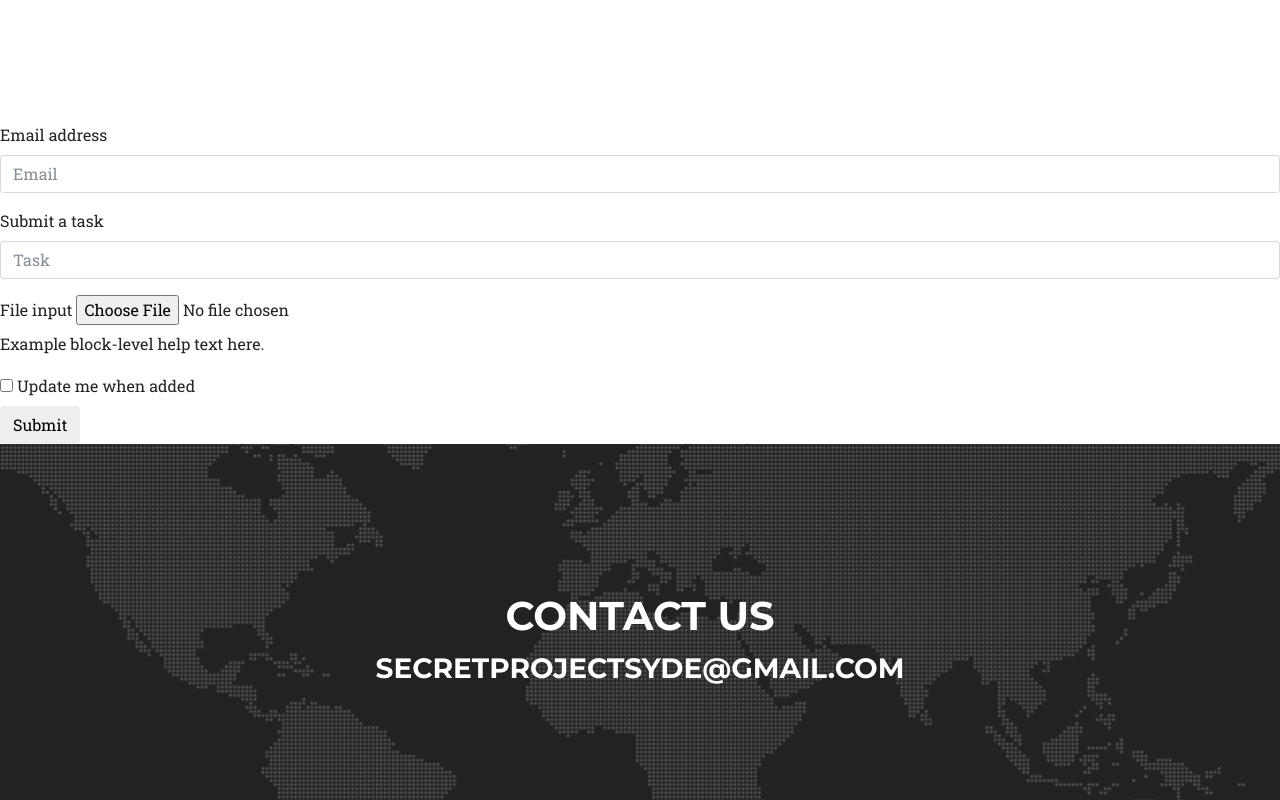
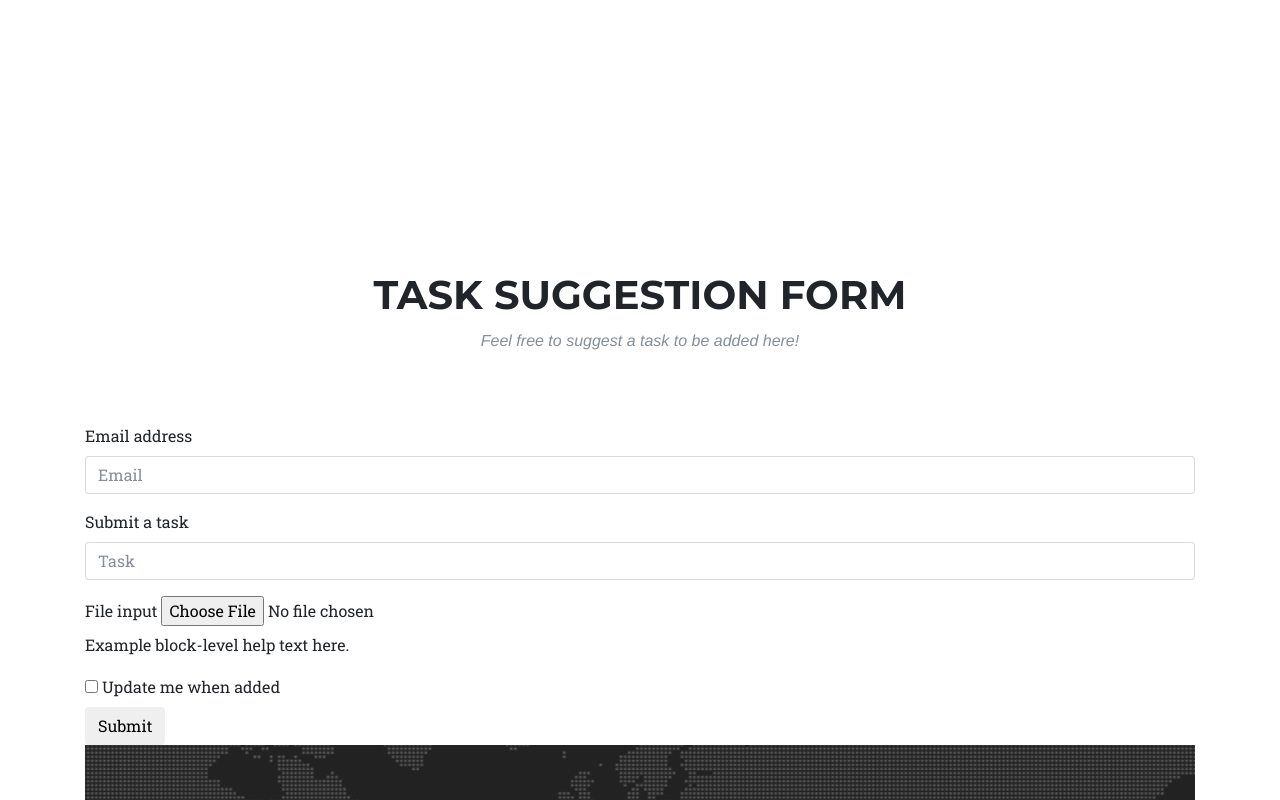
Before and after one commit to ROOSTERs/SYDE-Calendar-Project, a plain HTML site: page index.html in a window 1280 px wide. Shown: the part 1700-2500 px from the top of the page. Drawn offline with Linux system fonts and the light colour scheme; a web font is replaced by a local one.

Commit message:
Revert back

```diff
--- a/index.html
+++ b/index.html
@@ -91,6 +91,14 @@
       </div>
     </section>
 
+    <section id="cat">
+      <div class="container">
+        <div class="row">
+          <div class="col-lg-12 text-center">
+            <h2 class="section-heading">Task Suggestion Form</h2>
+            <h3 class="section-subheading text-muted">Feel free to suggest a task to be added here!</h3>
+          </div>
+        </div>
 
     <form>
   <div class="form-group">
```
